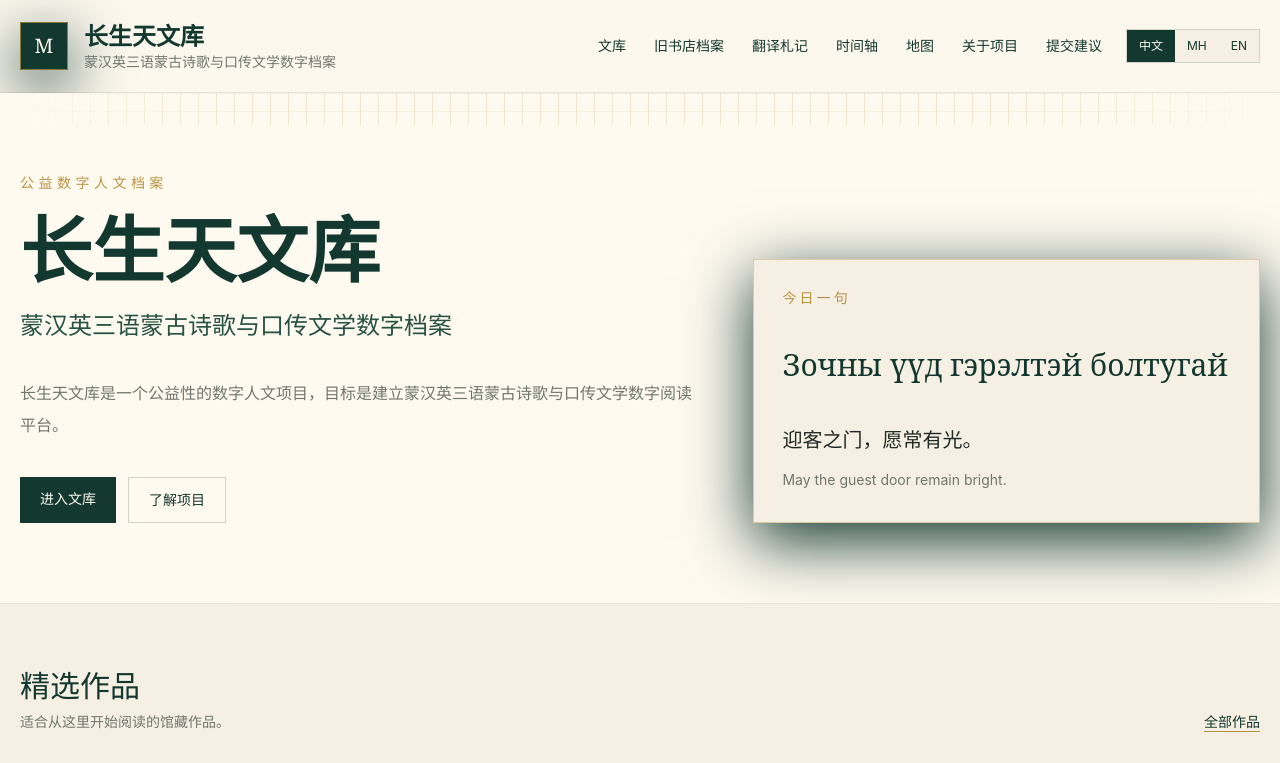
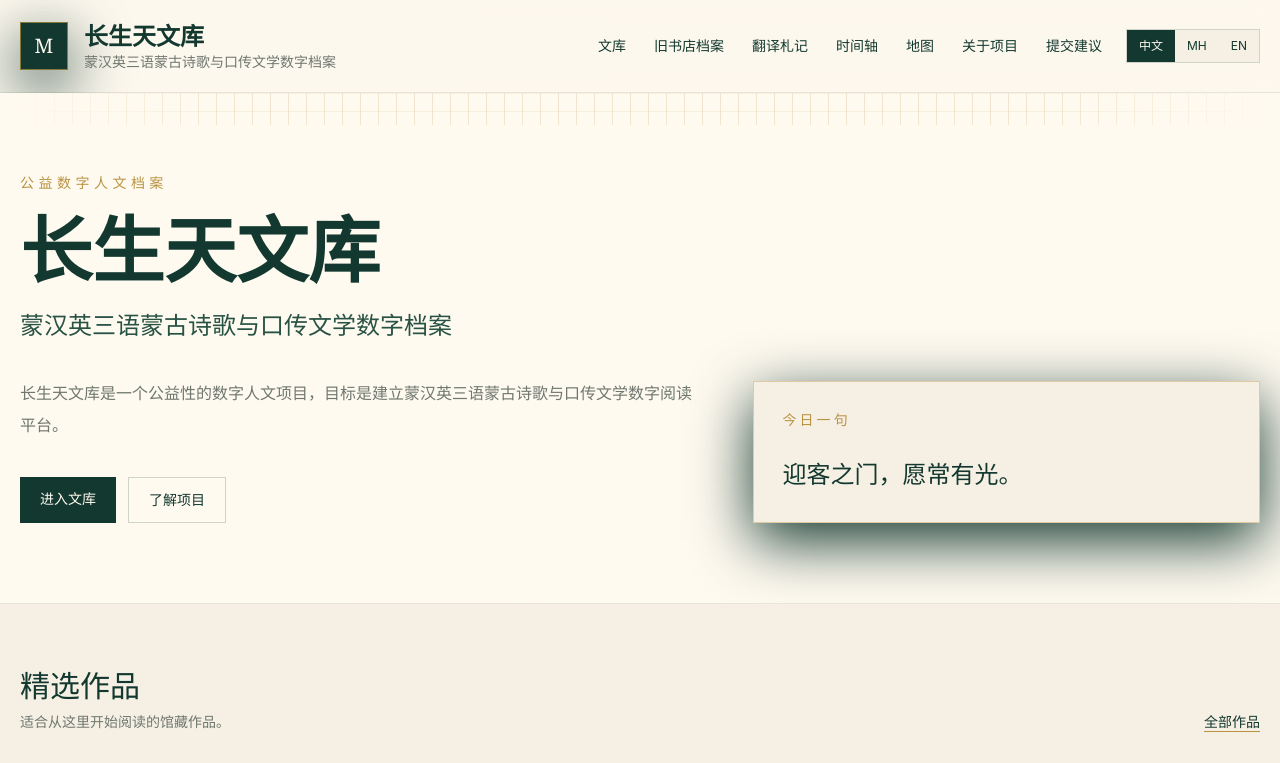
Before and after one commit to kellyzhang-1600/changshengtian-library, a Next.js app: page / in a window 1280 px wide. Shown: the top 763 px of the page. Built offline with nearby package versions, Linux system fonts and the light colour scheme; no server answers; the database is empty.

Commit message:
Shorten daily quote display

```diff
--- a/app/page.tsx
+++ b/app/page.tsx
@@ -7,6 +7,20 @@ import { categories } from "@/lib/data";
 import { categoryLabel, dictionary, getLocale, textTitle } from "@/lib/i18n";
 import { getBooks, getTexts } from "@/lib/repository";
 
+function shortDailyLine(value: string, lang: "zh" | "mn" | "en") {
+  const firstLine = value
+    .split(/\r?\n/)
+    .map((line) => line.trim())
+    .find(Boolean) ?? "";
+  const limit = lang === "en" ? 120 : 42;
+
+  if (firstLine.length <= limit) return firstLine;
+
+  const clipped = firstLine.slice(0, limit);
+  const cleanEnding = lang === "en" ? clipped.replace(/\s+\S*$/, "") : clipped;
+  return `${cleanEnding.trim()}…`;
+}
+
 export default async function Home({ searchParams }: { searchParams: Promise<{ lang?: string }> }) {
   const params = await searchParams;
   const lang = getLocale(params.lang);
@@ -15,6 +29,7 @@ export default async function Home({ searchParams }: { searchParams: Promise<{ l
   const books = await getBooks(lang);
   const featured = texts.filter((text) => text.featured);
   const today = texts[new Date().getDate() % texts.length];
+  const todayLine = shortDailyLine(today.todayLine[lang], lang);
 
   return (
     <>
@@ -41,9 +56,7 @@ export default async function Home({ searchParams }: { searchParams: Promise<{ l
             </div>
             <aside className="border border-gold/40 bg-parchment p-7 shadow-archive">
               <div className="text-sm uppercase tracking-[0.22em] text-gold">{t.today}</div>
-              <p className="mt-6 mongolian-text text-3xl text-archive">{today.todayLine.mn}</p>
-              <p className="mt-6 font-serif text-xl leading-9 text-ink">{today.todayLine.zh}</p>
-              <p className="mt-2 text-sm leading-7 text-muted">{today.todayLine.en}</p>
+              <p className="mt-6 font-serif text-2xl leading-10 text-archive">{todayLine}</p>
             </aside>
           </div>
         </section>
```
